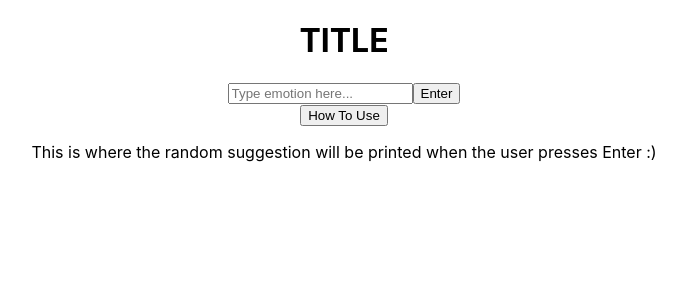
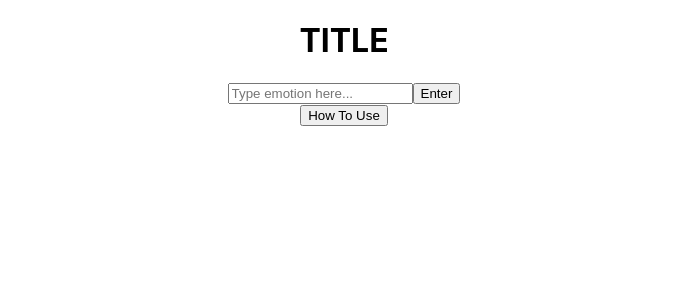
Before and after one commit to JanissaAbreu/Help-App, a React (Create React App) app: page / in a window 1280 px wide. Shown: the top 300 px of the page, without its empty margins (296-982 px from the left). Built offline with nearby package versions, Linux system fonts and the light colour scheme.

Commit message:
Added code for if the user types in 'im happy'

```diff
--- a/package.json
+++ b/package.json
@@ -8,6 +8,7 @@
     "@testing-library/user-event": "^13.5.0",
     "react": "^18.1.0",
     "react-dom": "^18.1.0",
+    "react-hooks": "^1.0.1",
     "react-router": "^6.3.0",
     "react-router-dom": "^6.3.0",
     "react-scripts": "5.0.1",
--- a/src/App.js
+++ b/src/App.js
@@ -1,7 +1,6 @@
 import { BrowserRouter, Route, Routes } from 'react-router-dom';
 import MainScreen from './components/Main';
 import HowToPage from './components/HowTo';
-import RandomSuggestion from './components/RandomSuggestion';
 import './App.css';
 
 function App() {
@@ -13,7 +12,6 @@ function App() {
           <Route exact path = "/" element = {
             <div>
               <MainScreen/>
-              <RandomSuggestion/>
             </div>
             }
           />
--- a/src/components/Main.js
+++ b/src/components/Main.js
@@ -1,22 +1,43 @@
 import React from "react";
+import RandomSuggestion from "./RandomSuggestion";
+import { useState } from "react";
+import happyResponses from '../data/happy.json';
 import '../styling/Main.css';
 
 const MainScreen = (props) => {
+    const [userFeeling, setFeeling] = useState('');
+    const [appResponse, setResponse] = useState('');
+
     //This "enterButton" function is where the code for the enter button will go
     //Right now it just console.logs "Enter button clicked"
     const enterButton = () => {
-        console.log("Enter button clicked")
+        var feeling = {userFeeling}.userFeeling; //Whatever the user types into the textbox
+        var randomNum;
+        var randResponse;
+
+        if (feeling === "im happy"){
+            //randomNum = random index from json file from 0 to whatever the length of the json file is
+            randomNum = Math.floor(Math.random() * happyResponses.length);
+            //randHappyResponse = the random response selected from the JSON file
+            randResponse = happyResponses[randomNum].happy;
+
+            //Set the appResponse state to whatever random response is selected from the json file
+            setResponse(randResponse);
+        }
     }
 
     return (
         <div className = "mainScreen">
             <h1 className="mainScreenTitle">TITLE</h1>
-            <input className = "userInput" placeholder = "Type emotion here..." type = "text"/>
-            <button className="enterButton" onClick = {() => {enterButton()}}>Enter</button>
+            <input className = "userInput" placeholder = "Type emotion here..." type = "text" onChange={(event) => setFeeling(event.target.value)}/>
+            <button className="enterButton" onClick = {() => enterButton()}>Enter</button>
             <br/>
             <a href = "/howtouse">
                 <button className="howToButton">How To Use</button>
             </a>
+
+            <RandomSuggestion response = {appResponse}/>
+
         </div>
     );
 }
--- a/src/components/RandomSuggestion.js
+++ b/src/components/RandomSuggestion.js
@@ -4,7 +4,7 @@ import '../styling/RandomSuggestion.css';
 const RandomSuggestion = (props) => {
     return (
         <div>
-            <p>This is where the random suggestion will be printed when the user presses Enter :)</p>
+            <p>{props.response}</p>
         </div>
     );
 }
```
Also changed, not shown: 1 other file (tests, documents, lock files or other folders).
